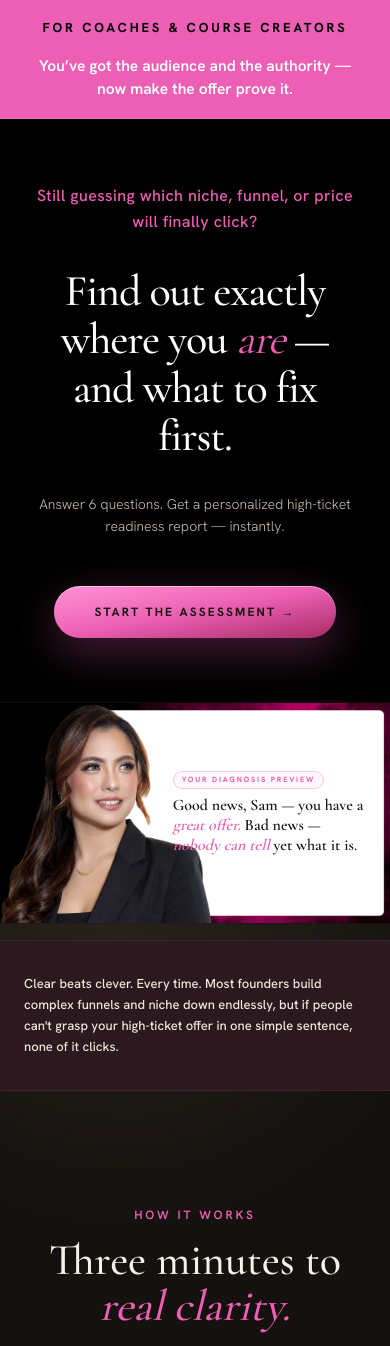
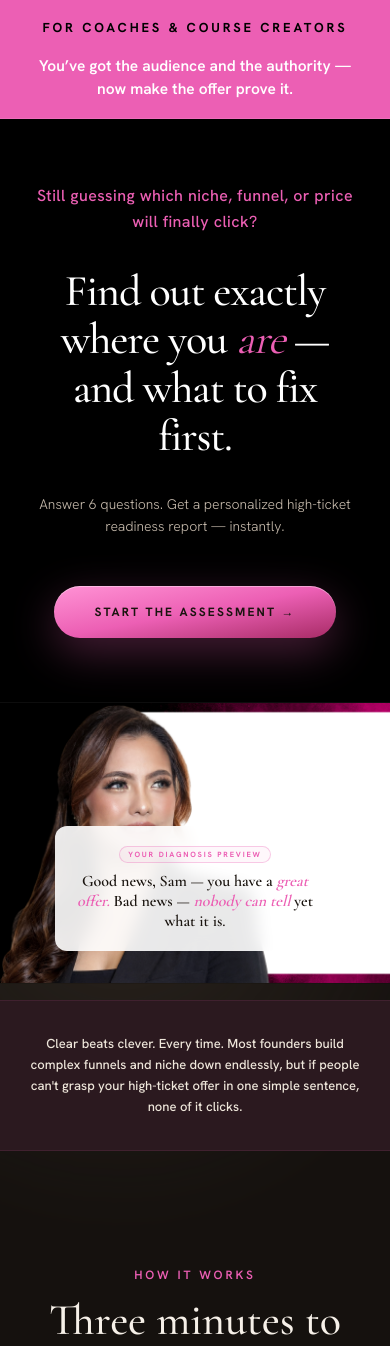
Before and after one commit to allie-pasag/aap-ht-qualifier, a Next.js app: page / in a window 390 px wide. Shown: the top 1346 px of the page. Built offline with nearby package versions, Linux system fonts and the light colour scheme; no server answers; a web font is replaced by a local one.

Commit message:
feat: use exact center-aligned glassmorphic white card and centered clear-beats-clever sections on mobile

```diff
--- a/components/LandingView.tsx
+++ b/components/LandingView.tsx
@@ -359,23 +359,23 @@ export default function LandingView({ onStart }: LandingViewProps) {
               alt="Allie Mobile Background"
             />
           </div>
-          <div className="relative z-10 w-full flex justify-end py-7 pr-5 pl-1 min-h-[220px] sm:min-h-[280px]">
-            <div className="w-[55%] flex flex-col justify-center space-y-1.5 sm:space-y-3 pl-1">
-              <div className="inline-block font-sans text-[7.5px] sm:text-[9px] tracking-[0.24em] uppercase text-[#EC5FB4] font-bold border border-[#EC5FB4]/30 rounded-full px-2 py-0.5 w-fit bg-[#EC5FB4]/5">
+          <div className="relative z-10 w-full flex justify-center items-end min-h-[280px] sm:min-h-[340px] pb-8 px-6">
+            <div className="w-full max-w-[280px] sm:max-w-[340px] bg-white/90 backdrop-blur-sm rounded-xl px-5 py-5 flex flex-col items-center text-center space-y-2">
+              <div className="inline-block font-sans text-[7.5px] sm:text-[9px] tracking-[0.24em] uppercase text-[#EC5FB4] font-bold border border-[#EC5FB4]/30 rounded-full px-2 py-0.5 bg-[#EC5FB4]/5">
                 Your Diagnosis Preview
               </div>
-              <h3 className="font-serif font-bold text-[16px] sm:text-[20px] md:text-2xl leading-[1.25] text-dark-ink">
+              <h3 className="font-serif font-bold text-[16px] sm:text-[20px] leading-[1.25] text-dark-ink text-center">
                 Good news, Sam — you have a <span className="font-serif italic text-[#EC5FB4]">great offer.</span> Bad news — <span className="font-serif italic text-[#EC5FB4]">nobody can tell</span> yet what it is.
               </h3>
             </div>
           </div>
         </section>
 
-        {/* ===== CLEAR BEATS CLEVER - Separate section with pink-over-black translucent background ===== */}
-        <section className="lg:hidden relative w-screen left-1/2 ml-[-50vw] z-20 mt-4 mb-4">
+        {/* ===== CLEAR BEATS CLEVER - Separate section ===== */}
+        <section className="lg:hidden relative w-screen left-1/2 ml-[-50vw] z-20 my-4">
           <div className="bg-[#15110E] border-t border-b border-[#EC5FB4]/20">
-            <div className="bg-[#EC5FB4]/10 px-6 py-8">
-              <p className="font-sans text-[13px] sm:text-[15px] leading-relaxed text-[#EFE7DB] font-medium">
+            <div className="bg-[#EC5FB4]/10 px-6 py-8 flex justify-center">
+              <p className="font-sans text-[13px] sm:text-[15px] leading-relaxed text-[#EFE7DB] font-medium text-center max-w-[480px]">
                 Clear beats clever. Every time. Most founders build complex funnels and niche down endlessly, but if people can't grasp your high-ticket offer in one simple sentence, none of it clicks.
               </p>
             </div>
```
